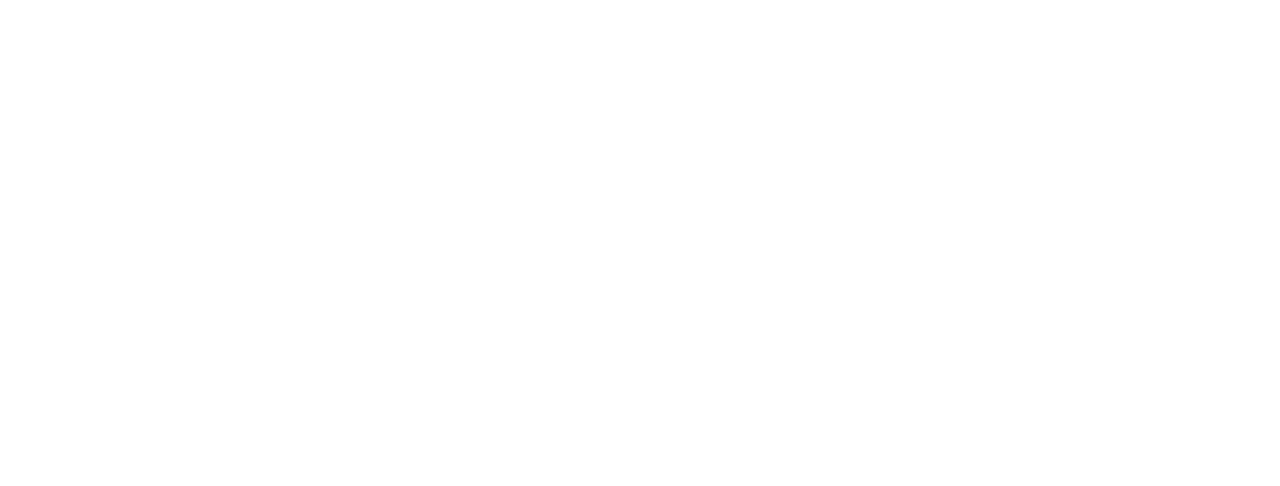
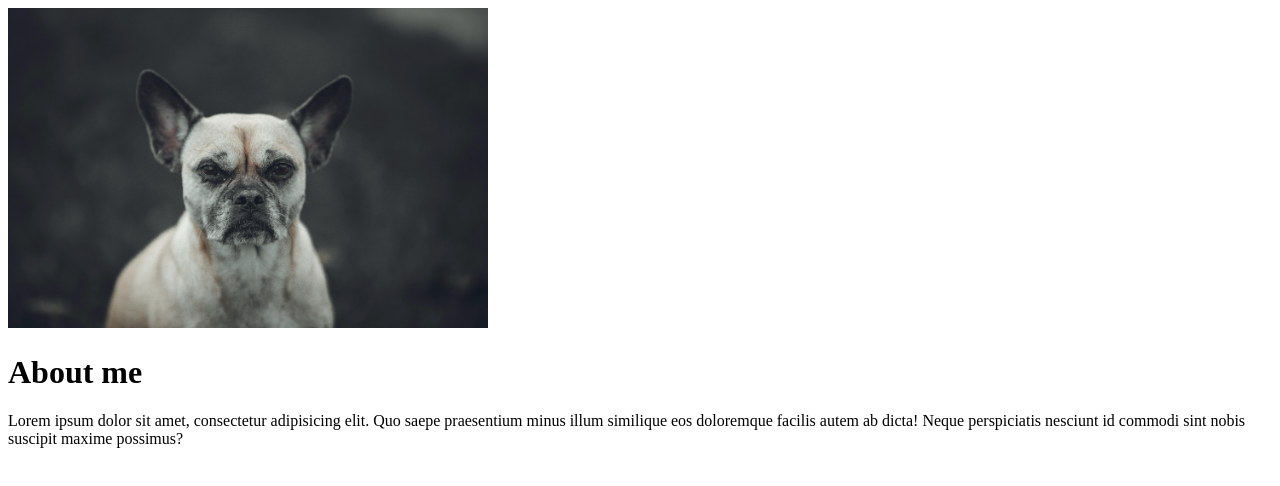
Before and after one commit to bbantier/odin-homepage, a plain HTML site: page index.html in a window 1280 px wide. Drawn offline with Linux system fonts and the light colour scheme.

Commit message:
feat: create base page layout

```diff
--- a/index.html
+++ b/index.html
@@ -1,12 +1,30 @@
 <!DOCTYPE html>
 <html lang="en">
-<head>
-  <meta charset="UTF-8">
-  <meta name="viewport" content="width=device-width, initial-scale=1.0">
-  <title>Portfolio</title>
-  <link rel="stylesheet" href="style.css">
-</head>
-<body>
-
-</body>
+  <head>
+    <meta charset="UTF-8" />
+    <meta name="viewport" content="width=device-width, initial-scale=1.0" />
+    <title>Portfolio</title>
+    <link rel="stylesheet" href="style.css" />
+  </head>
+  <body>
+    <header class="header">
+      <img
+        class="profile-picture"
+        src="img/doggo.jpg"
+        alt="doggo"
+        width="480"
+      />
+      <div class="about-me">
+        <h1>About me</h1>
+        <p class="about-me-p">
+          Lorem ipsum dolor sit amet, consectetur adipisicing elit. Quo saepe
+          praesentium minus illum similique eos doloremque facilis autem ab
+          dicta! Neque perspiciatis nesciunt id commodi sint nobis suscipit
+          maxime possimus?
+        </p>
+      </div>
+    </header>
+    <main class="main"></main>
+    <footer class="footer"></footer>
+  </body>
 </html>
--- a/style.css
+++ b/style.css
@@ -0,0 +1,3 @@
+.profile-picture {
+  object-fit: cover;
+}
```
